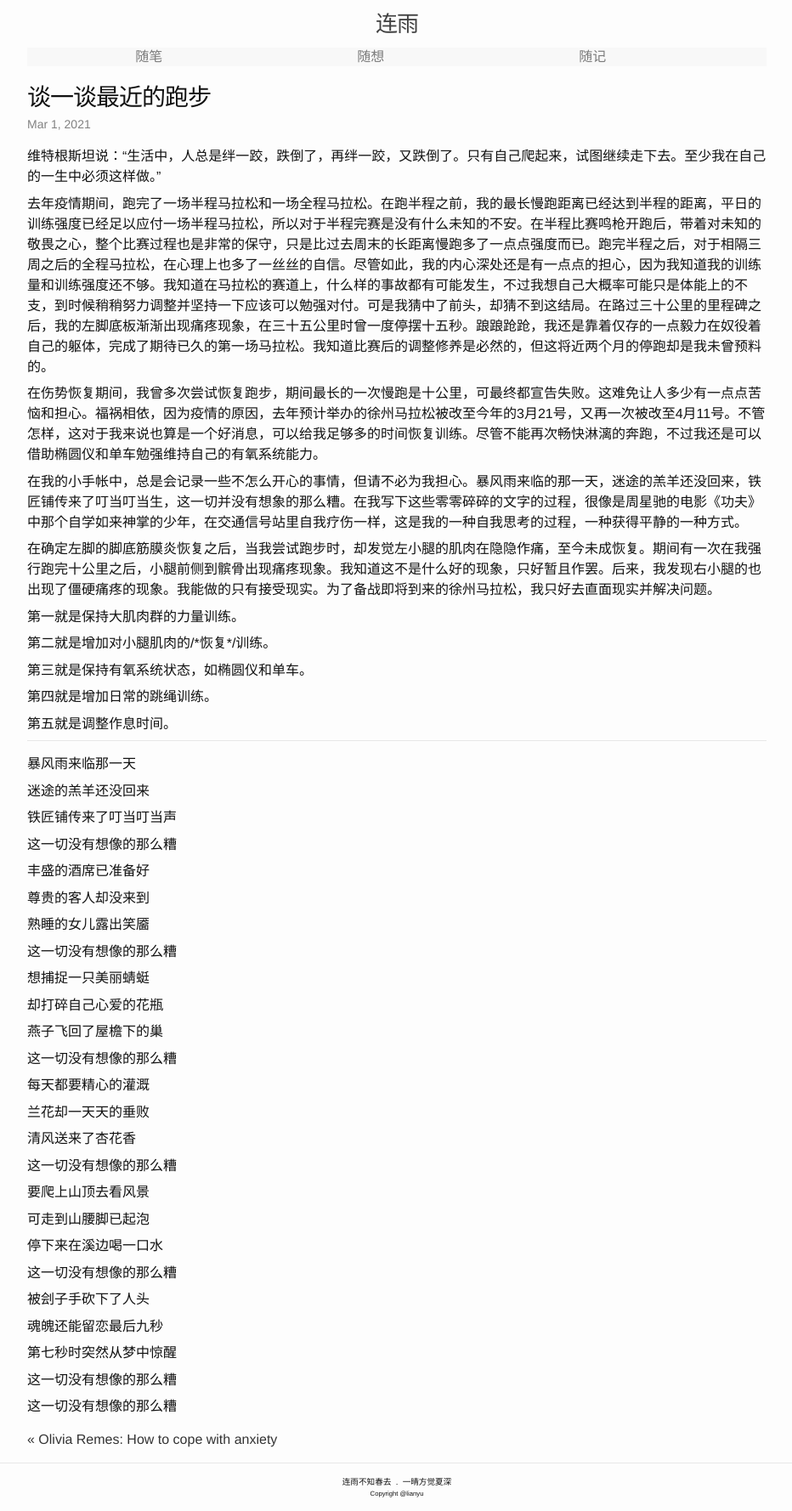
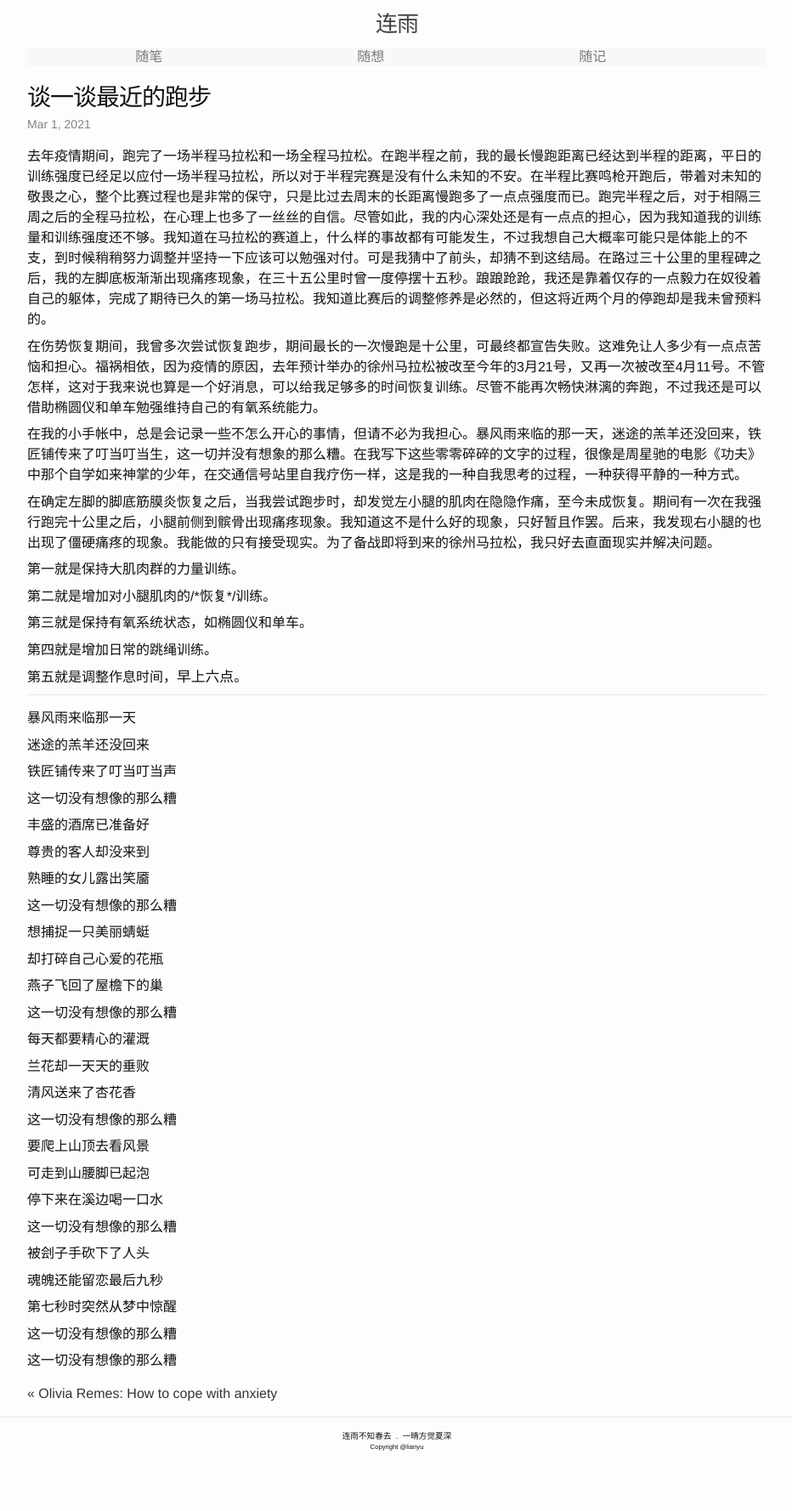
Before and after one commit to lianyu1115/lianyu, a Jekyll site: the page built from _essays/2021-03-01-谈一谈最近的跑步.md, in a window 1280 px wide. Shown: the whole page at 85% size, without its empty margins (173-1105 px from the left). Built offline with Jekyll 4.4.1, drawn with Linux system fonts in a browser that asks for light colours; after the commit the page ends 1724 px from its top, so only the background shows below that.

Commit message:
Update 2021-03-01-谈一谈最近的跑步.md

```diff
--- a/_essays/2021-03-01-谈一谈最近的跑步.md
+++ b/_essays/2021-03-01-谈一谈最近的跑步.md
@@ -5,8 +5,6 @@ date: '2021-03-01 16:45:35 +0800'
 categories: ''
 tags: ''
 ---
-
-维特根斯坦说：“生活中，人总是绊一跤，跌倒了，再绊一跤，又跌倒了。只有自己爬起来，试图继续走下去。至少我在自己的一生中必须这样做。”
 
 去年疫情期间，跑完了一场半程马拉松和一场全程马拉松。在跑半程之前，我的最长慢跑距离已经达到半程的距离，平日的训练强度已经足以应付一场半程马拉松，所以对于半程完赛是没有什么未知的不安。在半程比赛鸣枪开跑后，带着对未知的敬畏之心，整个比赛过程也是非常的保守，只是比过去周末的长距离慢跑多了一点点强度而已。跑完半程之后，对于相隔三周之后的全程马拉松，在心理上也多了一丝丝的自信。尽管如此，我的内心深处还是有一点点的担心，因为我知道我的训练量和训练强度还不够。我知道在马拉松的赛道上，什么样的事故都有可能发生，不过我想自己大概率可能只是体能上的不支，到时候稍稍努力调整并坚持一下应该可以勉强对付。可是我猜中了前头，却猜不到这结局。在路过三十公里的里程碑之后，我的左脚底板渐渐出现痛疼现象，在三十五公里时曾一度停摆十五秒。踉踉跄跄，我还是靠着仅存的一点毅力在奴役着自己的躯体，完成了期待已久的第一场马拉松。我知道比赛后的调整修养是必然的，但这将近两个月的停跑却是我未曾预料的。
 
@@ -24,7 +22,7 @@ tags: ''
 
 第四就是增加日常的跳绳训练。
 
-第五就是调整作息时间。
+第五就是调整作息时间，**早上六点**。
 
 - - -
 
```
